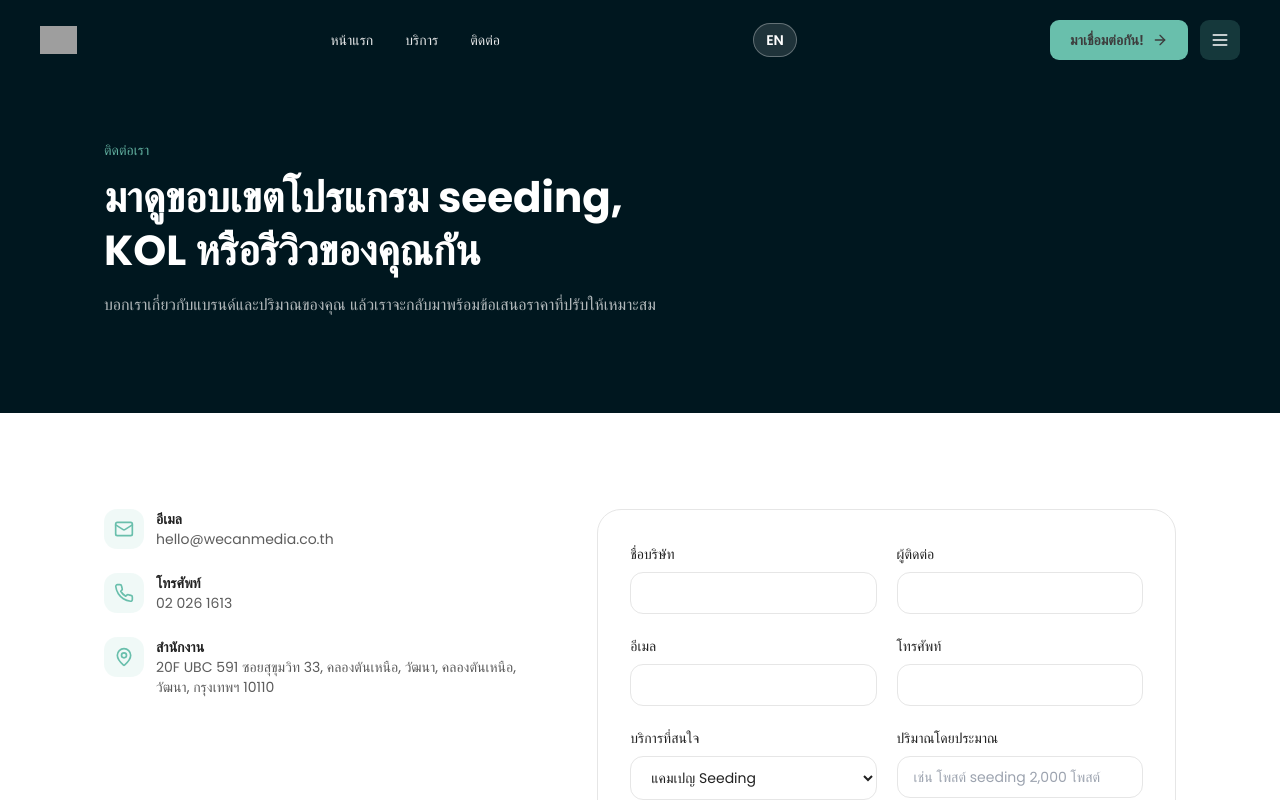
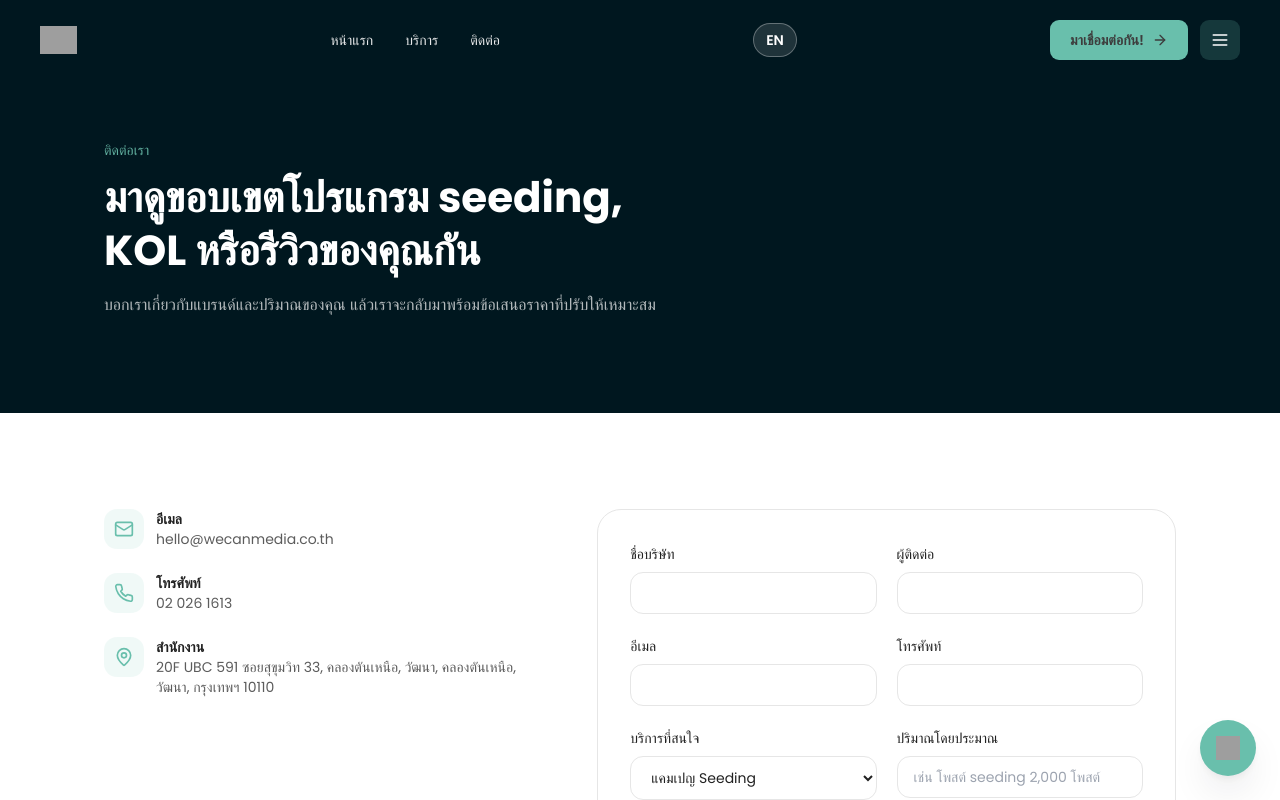
Before and after one commit to wecanmedia-main/wecanmedia, a React (Vite) app: page /contact in a window 1280 px wide. Shown: the top 800 px of the page. Built offline with nearby package versions, Linux system fonts and the light colour scheme; grey boxes are pictures that could not be loaded; a web font is replaced by a local one.

Commit message:
Chantan export — 2026-09-03 08:40 UTC

```diff
--- a/src/components/nc/NCHeader.tsx
+++ b/src/components/nc/NCHeader.tsx
@@ -1,5 +1,5 @@
 import { useEffect, useState } from "react"
-import { Menu, X, ArrowRight } from "lucide-react"
+import { Menu, X, ArrowRight, MessageCircle } from "lucide-react"
 import { useTranslation } from 'react-i18next'
 import { LanguageToggle } from "../LanguageToggle"
 
@@ -22,11 +22,23 @@ export function NCHeader() {
   }, [])
 
   return (
-    <header
-      className={`fixed top-0 left-0 right-0 z-50 transition-all duration-300 ${
-        scrolled ? "bg-[#00171F]/90 backdrop-blur-md shadow-lg" : "bg-transparent"
-      }`}
-    >
+    <>
+      {/* Sticky LINE Icon */}
+      <a
+        href="https://lin.ee/67M9LzF"
+        target="_blank"
+        rel="noreferrer"
+        aria-label={t("LINE")}
+        className="fixed right-6 bottom-6 z-40 w-14 h-14 rounded-full bg-primary text-[#3d3d3d] flex items-center justify-center shadow-lg hover:shadow-xl hover:scale-110 transition-all duration-300"
+      >
+        <img src="/assets/line-sticky-icon.webp" alt="LINE" className="w-6 h-6" />
+      </a>
+
+      <header
+        className={`fixed top-0 left-0 right-0 z-50 transition-all duration-300 ${
+          scrolled ? "bg-[#00171F]/90 backdrop-blur-md shadow-lg" : "bg-transparent"
+        }`}
+      >
       <div className="max-w-7xl mx-auto px-4 sm:px-6 md:px-10 h-16 md:h-20 flex items-center justify-between gap-3">
         <a href="/" className="flex items-center shrink-0">
           <img
@@ -101,6 +113,7 @@ export function NCHeader() {
         </div>
       )}
     </header>
+    </>
   )
 }
 
```
Also changed, not shown: .chantan/pushed-files.json.
